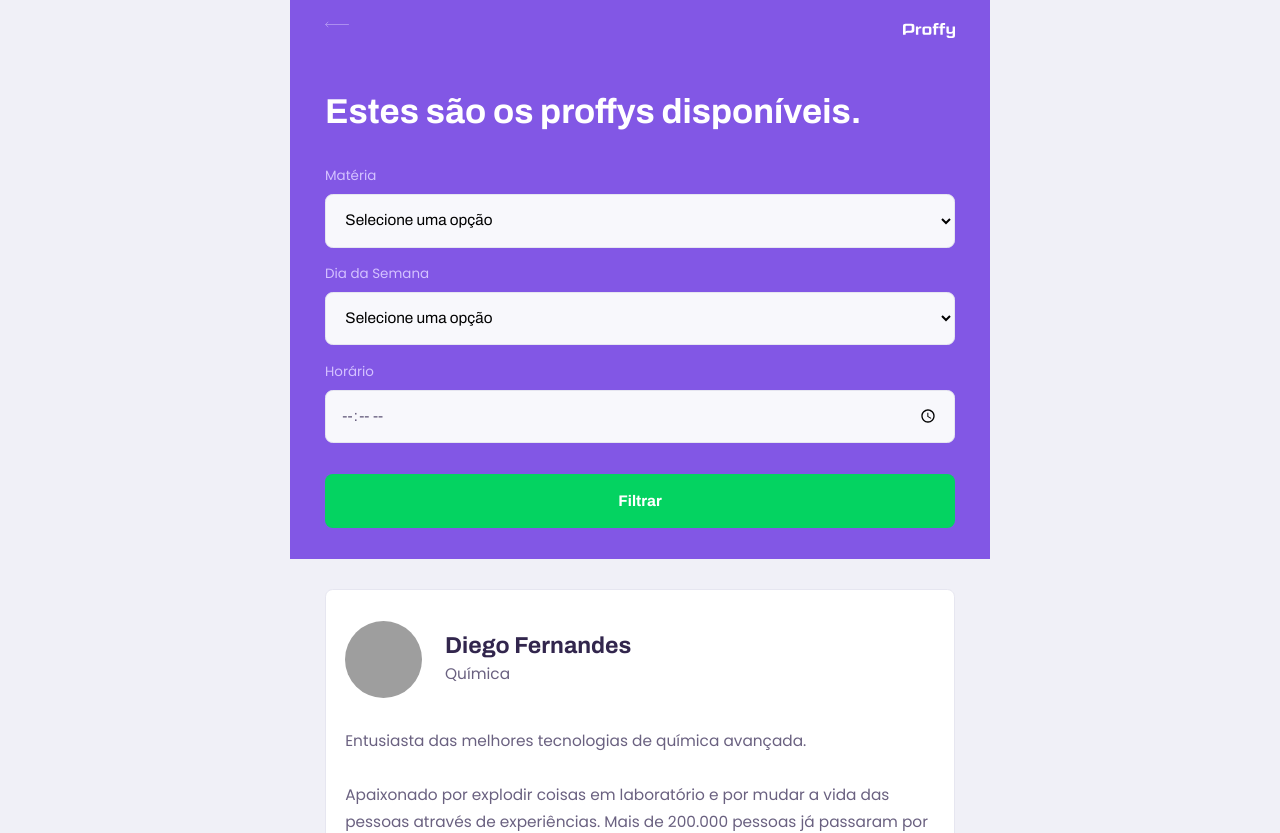
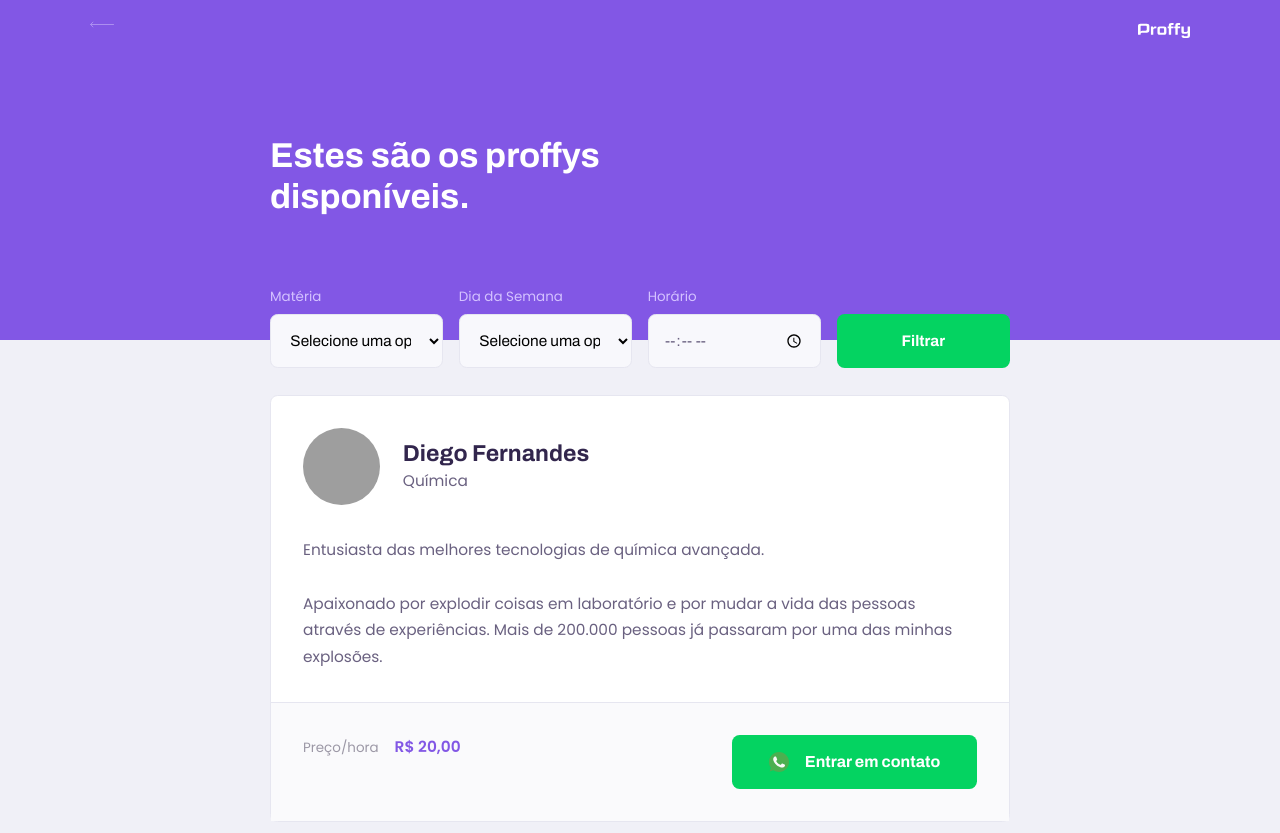
Before and after one commit to Raymw1/proffy, a plain HTML site: page study.html in a window 1280 px wide. Shown: the top 833 px of the page. Drawn offline with Linux system fonts and the light colour scheme; grey boxes are pictures that could not be loaded.

Commit message:
Page study in desktop done

```diff
--- a/styles/partials/page-study.css
+++ b/styles/partials/page-study.css
@@ -34,6 +34,7 @@
 .page-header .header-content {
     width: 90%;
     margin: 3.2rem auto;
+    position: relative;
 }
 
 .page-header .header-content strong {
@@ -146,7 +147,7 @@
     margin-top: .4rem;
 }
 
-.teacher-item p {
+.teacher-item > p {
     padding: 0 2rem;
     font-size: 1.6rem;
     line-height: 2.8rem;
@@ -194,3 +195,74 @@
 .teacher-item footer button:hover {
     background: var(--color-secondary-dark);
 }
+
+@media (min-width: 700px) {
+    #page-study #container {
+        max-width: 100vw;
+    }
+
+    .page-header {
+        height: 340px;
+    }
+
+    .page-header .top-bar-container {
+        max-width: 1100px;
+    }
+
+    .page-header .header-content {
+        max-width: 740px;
+        flex: 1 1;
+        margin: 0 auto;
+        padding-bottom: 48px;
+        display: flex;
+        flex-direction: column;
+        justify-content: center;
+    }
+
+    .page-header .header-content strong {
+        max-width: 350px;
+    }
+
+    .teacher-item header,
+    .teacher-item footer {
+        padding: 32px;
+    }
+
+    #search-teachers {
+        display: grid;
+        grid-template-columns: repeat(4, 1fr);
+        gap: 1.6rem;
+        position: absolute;
+        bottom: -28px;
+    }
+
+    #page-study main {
+        padding: 32px 0;
+        max-width: 740px;
+        margin: 0 auto;
+    }
+
+    #search-teachers .select-block {
+        margin-bottom: 0;
+    }
+
+    .teacher-item > p {
+        padding: 0 32px;
+    }
+
+    .teacher-item footer strong {
+        display: initial;
+        margin-left: 16px;
+    }
+
+    .teacher-item footer button {
+        width: 245px;
+        font-size: 16px;
+        justify-content: center;
+    }
+
+    .teacher-item footer button img {
+        margin-right: 16px;
+    }
+
+}
```
